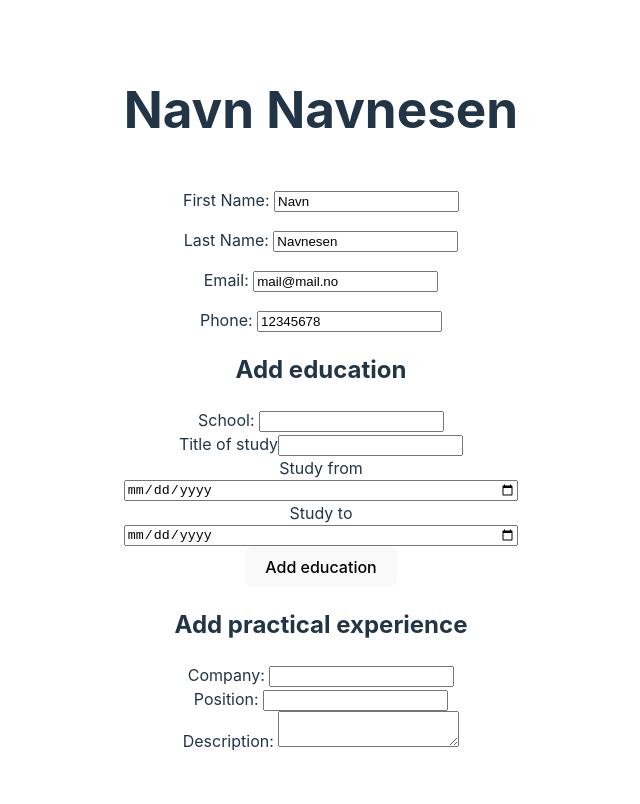
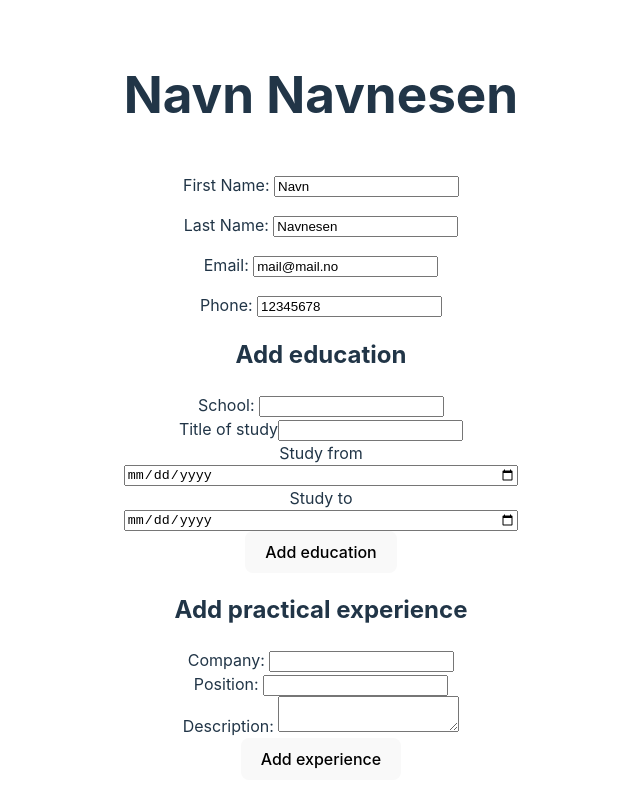
Before and after one commit to ATlexEide/cv-app, a React (Vite) app: page / in a window 1280 px wide. Shown: the top 804 px of the page, without its empty margins (319-959 px from the left). Built offline with nearby package versions, Linux system fonts and the light colour scheme.

Commit message:
Add button

```diff
--- a/src/Components/PracticalExpForm.jsx
+++ b/src/Components/PracticalExpForm.jsx
@@ -5,6 +5,7 @@ function PracticalExpForm() {
     <>
       <h2>Add practical experience</h2>
       <PracticalInput />
+      <button>Add experience</button>
     </>
   );
 }
```
